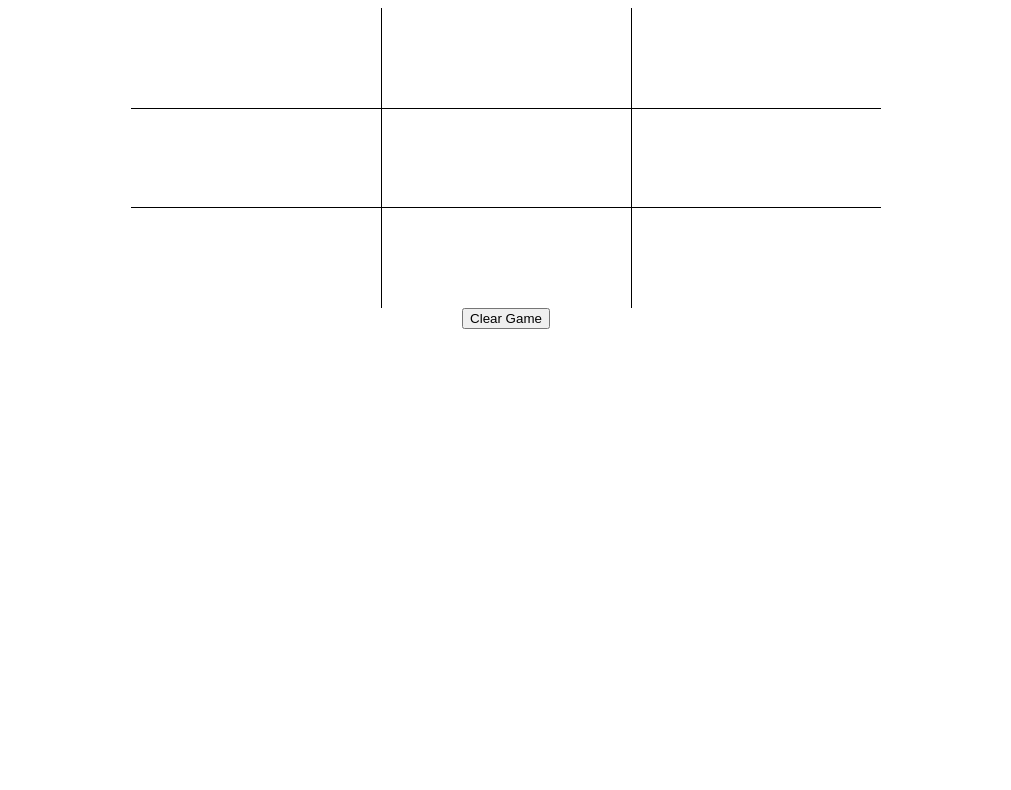
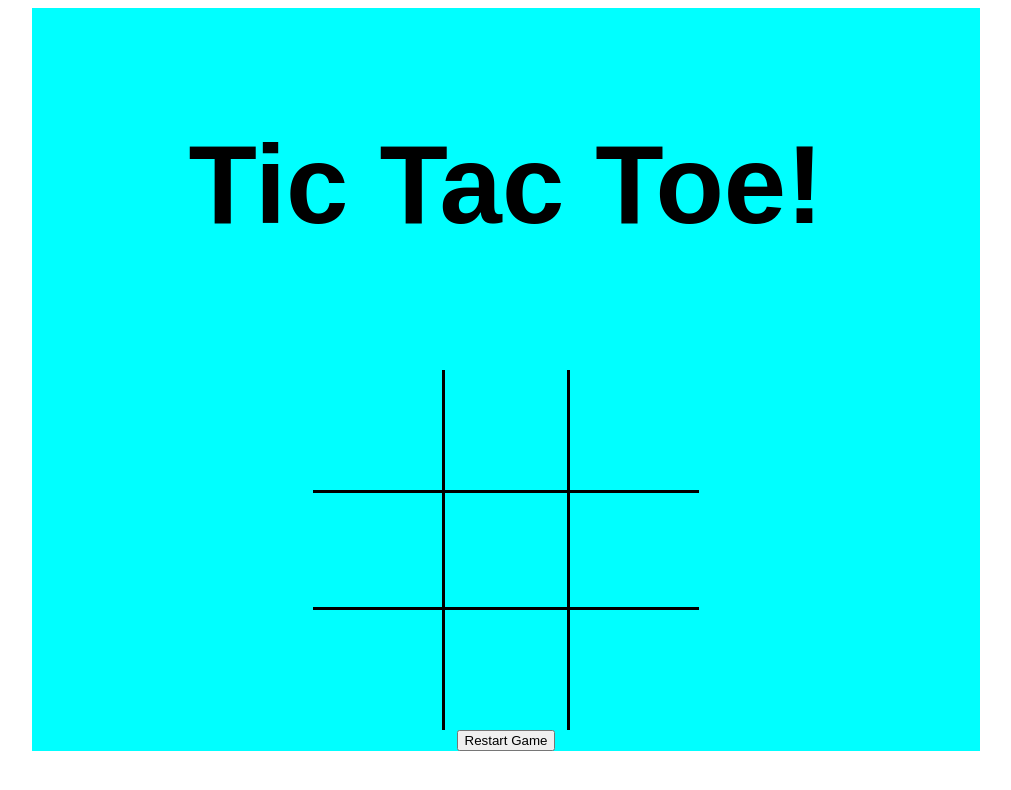
Before and after one commit to redbadger/carlotta-lessons, a plain HTML site: page tic-tac-toe/index.html in a window 1280 px wide. Shown: the whole page, without its empty margins (134-1145 px from the left). Drawn offline with Linux system fonts and the light colour scheme; a web font is replaced by a local one.

Commit message:
add demo background (will change this later)

```diff
--- a/tic-tac-toe/index.html
+++ b/tic-tac-toe/index.html
@@ -4,14 +4,18 @@
 <head>
   <meta charset="utf-8" />
   <meta http-equiv="X-UA-Compatible" content="IE=edge">
-  <title>Page Title</title>
+  <title>Tic Tac Toe</title>
   <meta name="viewport" content="width=device-width, initial-scale=1">
   <link rel="stylesheet" type="text/css" media="screen" href="styles/style.css" />
+  <link href="https://fonts.googleapis.com/css?family=Wendy+One" rel="stylesheet">
   <link href="https://fonts.googleapis.com/css?family=Gaegu" rel="stylesheet">
 </head>
 
 <body>
-  <section>
+  <section class='container'>
+    <section class='main-content'>
+      <h1>Tic Tac Toe!</h1>
+      <section class='main-game'>
         <ul>
           <li class="js-board-item board-item" data-cell="0"></li>
           <li class="js-board-item board-item" data-cell="1"></li>
@@ -25,12 +29,13 @@
         </ul>
       </section>
       <aside>
-    <button id="js-clear-button">Clear Game</button>
+        <button id="js-clear-button">Restart Game</button>
       </aside>
       <aside id="js-winner-board" class="winner-board">
-    <h1 id="js-winner-player"></h1>
+        <h2 id="js-winner-player"></h2>
       </aside>
-
+    </section>
+  </section>
   <script src="scripts/main.js"></script>
 </body>
 
--- a/tic-tac-toe/scripts/main.js
+++ b/tic-tac-toe/scripts/main.js
@@ -45,6 +45,9 @@ const checkWinner = player => {
   const winner = checkWin(player);
   if (winner) {
     winnerPlayer.innerText = `${player} wins!`;
+    gridItems.forEach(gridItem => {
+      gridItem.removeEventListener("click", handleGridItemClick);
+    });
     winnerBoard.classList.remove("winner-board");
   }
 };
--- a/tic-tac-toe/styles/style.css
+++ b/tic-tac-toe/styles/style.css
@@ -1,5 +1,16 @@
 * {
   box-sizing: border-box;
+}
+.container {
+  display: flex;
+  justify-content: center;
+}
+.main-content {
+  background-color: aqua;
+  width: 75%;
+  align-self: center;
+  justify-content: center;
+
 }
 
 ul {
@@ -12,28 +23,26 @@ ul {
   text-align: center;
   align-self:center;
 
-  width: 60%;
+  width: 42%;
 }
 
 .board-item {
   width: 33%;
-  height: 12.5vh;
+  height: 15vh;
 }
 
 .board-item:nth-of-type(2),
-.board-item:nth-of-type(3),
 .board-item:nth-of-type(5),
-.board-item:nth-of-type(6),
-.board-item:nth-of-type(8),
-.board-item:nth-of-type(9) {
-  border-left: 1px solid;
+.board-item:nth-of-type(8) {
+  border-left: 3px solid;
+  border-right: 3px solid;
 }
 
 .board-item:nth-of-type(4),
 .board-item:nth-of-type(5),
 .board-item:nth-of-type(6) {
-  border-top: 1px solid;
-  border-bottom: 1px solid;
+  border-top: 3px solid;
+  border-bottom: 3px solid;
 }
 
 .winner-board {
@@ -45,13 +54,28 @@ li {
   justify-content: center;
   align-items: center;
 }
-
-section,
+.main-game {
+  padding: 1%;
+  padding-bottom: 5%
+}
+.main-game,
 aside {
   text-align: center;
-  font-size: 4rem;
+  font-size: 6rem;
   font-family: 'Gaegu', cursive;
   display: flex;
   justify-content: center;
   align-content: center;
+  padding-bottom: 0;
 }
+
+h1 {
+  font-family: 'Wendy One', sans-serif;
+  font-size: 7rem;
+  text-align: center;
+}
+
+h2 {
+  text-align: center;
+  font-size: 5rem;
+}
```
Also changed, not shown: 2 other files. Lines whose indentation alone changed are shown as unchanged.
